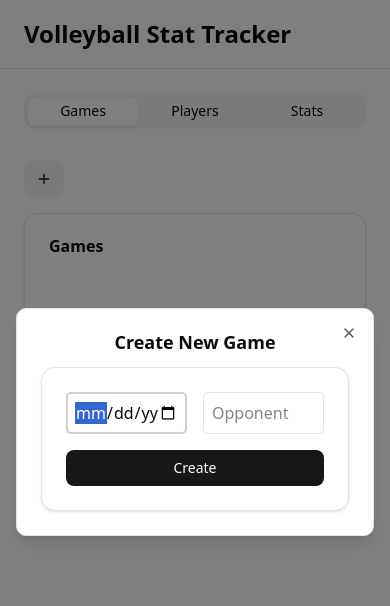
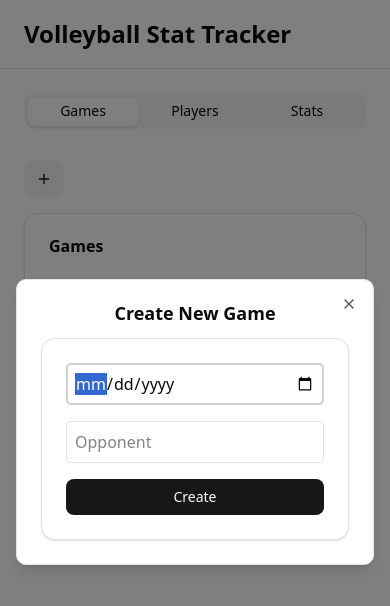
Before and after one commit to jlmelis/stat-track, a Next.js app: page / in a window 390 px wide. Both pictures are taken after a click on the button 44 px from the left and 179 px from the top of the page. Shown: the top 606 px of the page. Built offline with nearby package versions, Linux system fonts and the light colour scheme.

Commit message:
game forme responsive ness

```diff
--- a/src/app/components/GameForm.tsx
+++ b/src/app/components/GameForm.tsx
@@ -22,20 +22,20 @@
     return (
         <Card>
             <CardContent className="space-y-4">
-                <div className="grid grid-cols-2 gap-4">
+                <div className="grid grid-cols-1 md:grid-cols-2 gap-4">
                     <input
                         type="date"
                         placeholder="Date"
                         value={newGameDate}
                         onChange={(e) => setNewGameDate(e.target.value)}
-                        className="p-2 border rounded"
+                        className="w-full md:w-auto p-2 border rounded"
                     />
                     <input
                         type="text"
                         placeholder="Opponent"
                         value={newGameOpponent}
                         onChange={(e) => setNewGameOpponent(e.target.value)}
-                        className="p-2 border rounded"
+                        className="w-full md:w-auto p-2 border rounded"
                     />
                 </div>
                 <Button onClick={handleCreateGame} className="w-full">
```
